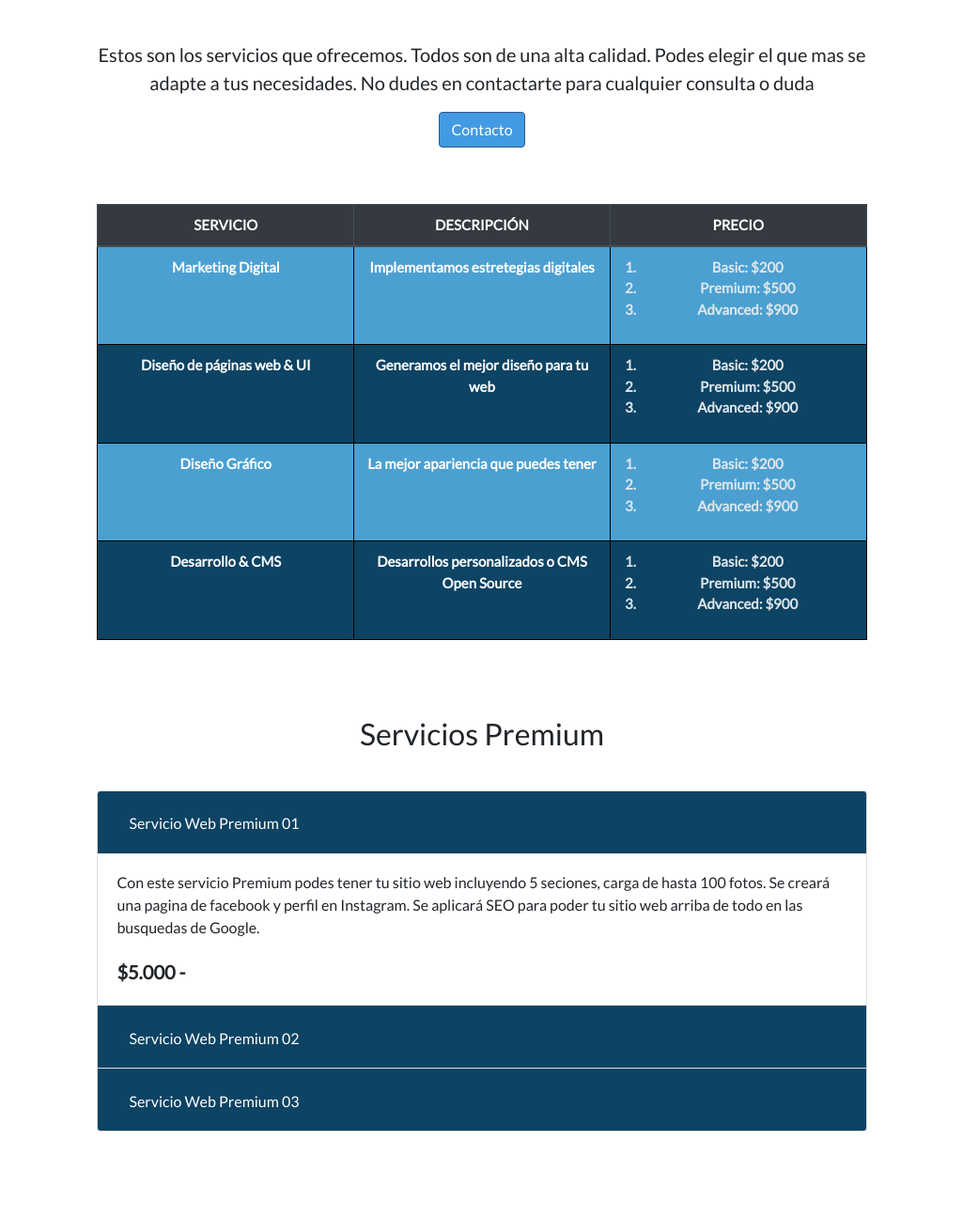
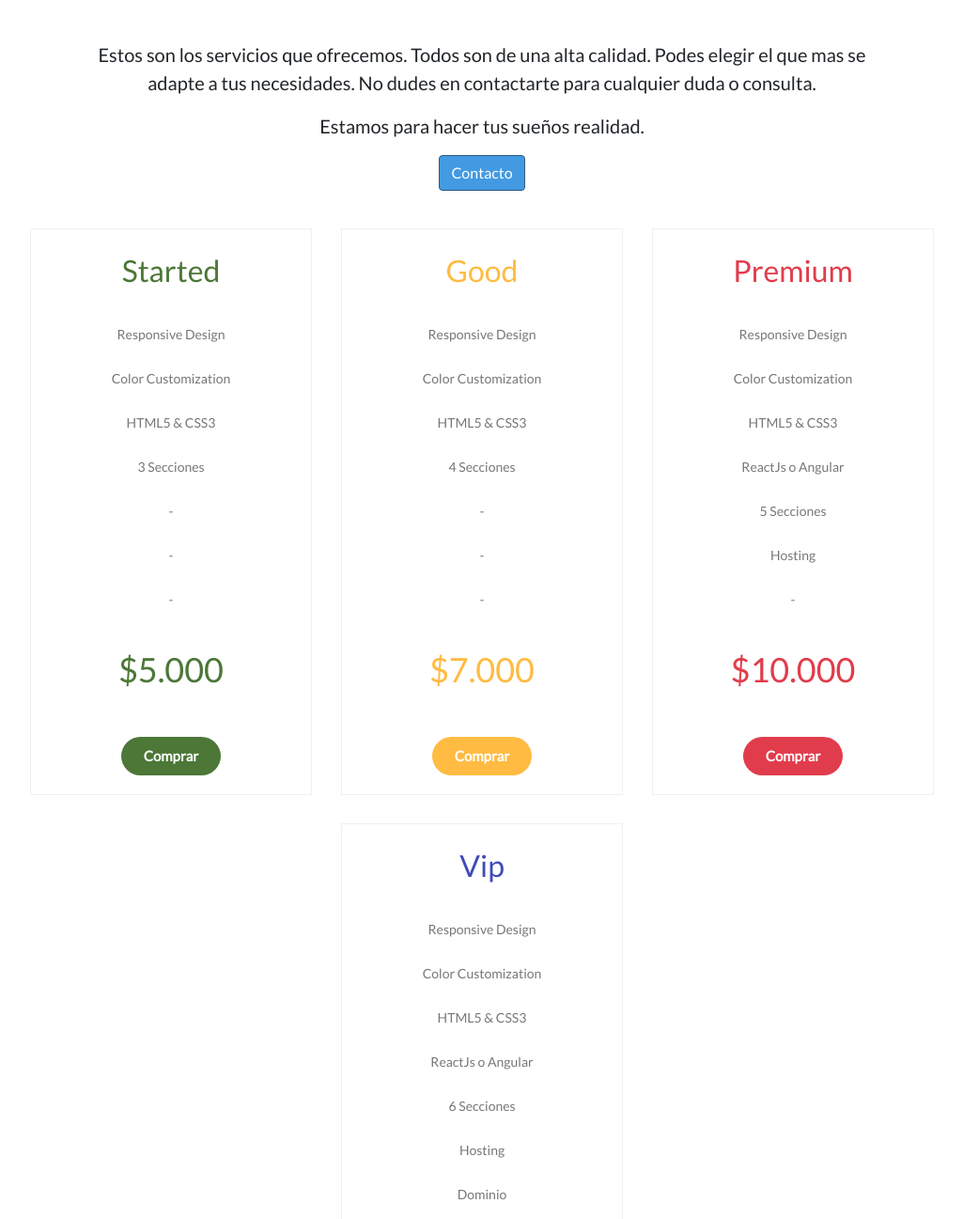
Before and after one commit to eduardomgonzalez/designTotal-coderHouse, a website: page servicios.html in a window 1280 px wide. Shown: the part 252-1549 px from the top of the page at 94% size, without its empty margins (127-1152 px from the left). Drawn offline with nearby package versions, Linux system fonts and the light colour scheme.

Commit message:
modifico y agrego informacion en paginas

```diff
--- a/scss/style.scss
+++ b/scss/style.scss
@@ -13,7 +13,7 @@ html {
 body {
   font-family: "Lato", sans-serif;
   min-height: 100vh;
-  position: relative;
+  width: 100%;
 }
 
 .titulo-h2 {
@@ -43,7 +43,8 @@ body {
 /*********************************** Header */
 
 .header {
-  width: 100%;
+  width: 100% !important;
+  overflow: hidden;
   height: $hight-header * 2;
   background: linear-gradient(
       to bottom,
@@ -223,7 +224,6 @@ body {
   padding: 40px;
   &__titulo {
     text-align: center;
-    padding: 0px 60px 40px 60px;
     button {
       color: $font-dark;
       border-color: $blue-dark;
@@ -236,7 +236,7 @@ body {
 
   &__icons {
     display: grid;
-    grid-template-columns: 1fr;
+    grid-template-columns: 0.8fr;
     justify-items: center;
     justify-content: center;
     column-gap: 10px;
@@ -362,6 +362,113 @@ tr:nth-child(even) {
   color: $font-light !important;
 }
 
+/* Tabla de precios */
+
+.precios {
+  width: 100%;
+
+  &__contenedor {
+    width: 100%;
+    display: flex;
+    justify-content: space-evenly;
+    align-items: center;
+    flex-wrap: wrap;
+
+    &-item {
+      width: 300px;
+      &-details {
+        text-align: center;
+        border: 1px solid #f0f0f0;
+        color: #777;
+        font-size: 14px;
+        padding-left: 0;
+        margin-bottom: 30px;
+        font-family: "Lato";
+
+        li {
+          list-style: none;
+          padding: 13px;
+        }
+
+        li:first-child,
+        li:last-child {
+          padding: 20px 13px;
+        }
+
+        li:nth-last-child(2) {
+          padding: 30px 13px;
+        }
+
+        big {
+          font-size: 32px;
+        }
+
+        h3 {
+          margin-bottom: 0;
+          /*  margin-top: 100px; */
+          font-size: 36px;
+        }
+
+        span {
+          font-size: 12px;
+          color: #999;
+          font-weight: normal;
+        }
+
+        button {
+          width: auto;
+          margin: auto;
+          font-size: 15px;
+          font-weight: bold;
+          border-radius: 50px;
+          color: #fff;
+          padding: 9px 24px;
+          background: #aaa;
+          opacity: 1;
+          transition: opacity 0.2s ease;
+          border: none;
+          outline: none;
+
+          &:hover {
+            opacity: 0.9;
+          }
+        }
+      }
+      /* items color */
+      .p-green big,
+      .p-green h3 {
+        color: #4c7737;
+      }
+      .p-green button {
+        background: #4c7737;
+      }
+      .p-yel big,
+      .p-yel h3 {
+        color: #ffbb42;
+      }
+      .p-yel button {
+        background: #ffbb42;
+      }
+      .p-red big,
+      .p-red h3 {
+        color: #e13c4c;
+      }
+      .p-red button {
+        background: #e13c4c;
+      }
+      .p-blue big,
+      .p-blue h3 {
+        color: #3f4bb8;
+      }
+      .p-blue button {
+        background: #3f4bb8;
+      }
+    }
+  }
+}
+
+/* /Tabla de precios */
+
 /* Servicios responsive */
 @media (min-width: 1024px) {
   .servicios {
@@ -469,6 +576,7 @@ tr:nth-child(even) {
 
 /*********************************** Promociones */
 .promociones {
+  width: 100%;
   padding: 2px;
   text-align: center;
   background-color: $blue-light;
@@ -576,7 +684,7 @@ textarea#message {
 /* Contacto responsive */
 @media (max-width: 1024px) {
   form {
-    width: 90%;
+    width: 60%;
 
     button {
       margin: 5px 0;
--- a/servicios.html
+++ b/servicios.html
@@ -136,74 +136,109 @@
           <p>
             Estos son los servicios que ofrecemos. Todos son de una alta
             calidad. Podes elegir el que mas se adapte a tus necesidades. No
-            dudes en contactarte para cualquier consulta o duda
+            dudes en contactarte para cualquier duda o consulta.
           </p>
+          <p>Estamos para hacer tus sueños realidad.</p>
         </div>
         <a href="/contacto.html">
           <button class="btn btn-info">Contacto</button>
         </a>
       </div>
 
-      <table class="table">
-        <thead class="thead-dark">
-          <tr>
-            <th scope="col">SERVICIO</th>
-            <th scope="col">DESCRIPCIÓN</th>
-            <th scope="col">PRECIO</th>
-          </tr>
-        </thead>
-        <tbody>
-          <tr>
-            <td>Marketing Digital</td>
-            <td>Implementamos estretegias digitales</td>
-            <td>
-              <ol>
-                <li>Basic: $200</li>
-                <li>Premium: $500</li>
-                <li>Advanced: $900</li>
-              </ol>
-            </td>
-          </tr>
-          <tr>
-            <td>Diseño de páginas web & UI</td>
-            <td>Generamos el mejor diseño para tu web</td>
-            <td>
-              <ol>
-                <li>Basic: $200</li>
-                <li>Premium: $500</li>
-                <li>Advanced: $900</li>
-              </ol>
-            </td>
-          </tr>
-          <tr>
-            <td>Diseño Gráfico</td>
-            <td>La mejor apariencia que puedes tener</td>
-            <td>
-              <ol>
-                <li>Basic: $200</li>
-                <li>Premium: $500</li>
-                <li>Advanced: $900</li>
-              </ol>
-            </td>
-          </tr>
-          <tr>
-            <td>Desarrollo & CMS</td>
-            <td>Desarrollos personalizados o CMS Open Source</td>
-            <td>
-              <ol>
-                <li>Basic: $200</li>
-                <li>Premium: $500</li>
-                <li>Advanced: $900</li>
-              </ol>
-            </td>
-          </tr>
-        </tbody>
-      </table>
+      <!-- TABLA PRECIOS -->
+        <section class="precios">
+          <div class="precios__contenedor">
+            <div class="precios__contenedor-item" >
+                <ul class="precios__contenedor-item-details p-green">
+                  <li>
+                    <big>Started</big>
+                  </li>
+                  <li>Responsive Design</li>
+                  <li>Color Customization</li>
+                  <li>HTML5 & CSS3</li>
+                  <li>3 Secciones</li>
+                  <li>-</li>
+                  <li>-</li>
+                  <li>-</li>
+                  <li>
+                    <h3>$5.000</h3>
+                  </li>
+                  <li>
+                    <button>Comprar</button>
+                  </li>
+                </ul>
+            </div>
+
+            <div class="precios__contenedor-item">
+                <ul class="precios__contenedor-item-details p-yel">
+                  <li>
+                    <big>Good</big>
+                  </li>
+                  <li>Responsive Design</li>
+                  <li>Color Customization</li>
+                  <li>HTML5 & CSS3</li>
+                  <li>4 Secciones</li>
+                  <li>-</li>
+                  <li>-</li>
+                  <li>-</li>
+                  <li>
+                    <h3>$7.000</h3>
+                  </li>
+                  <li>
+                    <button>Comprar</button>
+                  </li>
+                </ul>
+            </div>
+
+            <div class="precios__contenedor-item">
+                <ul class="precios__contenedor-item-details p-red">
+                  <li>
+                    <big>Premium</big>
+                  </li>
+                  <li>Responsive Design</li>
+                  <li>Color Customization</li>
+                  <li>HTML5 & CSS3</li>
+                  <li>ReactJs o Angular</li>
+                  <li>5 Secciones</li>
+                  <li>Hosting</li>
+                  <li>-</li>
+                  <li>
+                    <h3>$10.000</h3>
+                  </li>
+                  <li>
+                    <button>Comprar</button>
+                  </li>
+                </ul>
+            </div>
+
+            <div class="precios__contenedor-item">
+                <ul class="precios__contenedor-item-details p-blue">
+                  <li>
+                    <big>Vip</big>
+                  </li>
+                  <li>Responsive Design</li>
+                  <li>Color Customization</li>
+                  <li>HTML5 & CSS3</li>
+                  <li>ReactJs o Angular</li>
+                  <li>6 Secciones</li>
+                  <li>Hosting</li>
+                  <li>Dominio</li>
+                  <li>
+                    <h3>$15.000</h3>
+                  </li>
+                  <li>
+                    <button>Comprar</button>
+                  </li>
+                </ul>
+            </div>
+          </div><!-- /row -->
+        </section>
+      <!-- /TABLA PRECIOS -->
 
       <!-- Acordion -->
       <div class="acordeon">
         <div class="acordeon__titulo">
-          <h2>Servicios Premium</h2>
+          <h2>Servicios Exclusivos</h2>
         </div>
         <div class="accordion" id="accordionExample">
           <div class="card">
@@ -217,7 +252,7 @@
                   aria-expanded="true"
                   aria-controls="collapseOne"
                 >
-                  Servicio Web Premium 01
+                  Servicio Web Exclusivos 01
                 </button>
               </h2>
             </div>
@@ -234,7 +269,7 @@
                 facebook y perfil en Instagram. Se aplicará SEO para poder tu
                 sitio web arriba de todo en las busquedas de Google.
                 <div class="card-body__price">
-                  $5.000 -
+                  $20.000 -
                 </div>
               </div>
             </div>
@@ -250,7 +285,7 @@
                   aria-expanded="false"
                   aria-controls="collapseTwo"
                 >
-                  Servicio Web Premium 02
+                  Servicio Web Exclusivos 02
                 </button>
               </h2>
             </div>
@@ -267,7 +302,7 @@
                 Google. Se aplicará SEO para poder tu sitio web arriba de todo
                 en las busquedas de Google.
                 <div class="card-body__price">
-                    $10.000 -
+                    $25.000 -
                 </div>
               </div>
             </div>
@@ -283,7 +318,7 @@
                   aria-expanded="false"
                   aria-controls="collapseThree"
                 >
-                  Servicio Web Premium 03
+                  Servicio Web Exclusivos 03
                 </button>
               </h2>
             </div>
@@ -302,7 +337,7 @@
                 Se aplicará SEO para poder tu sitio web arriba de todo en las
                 busquedas de Google.
                 <div class="card-body__price">
-                  $20.000 -
+                  $30.000 -
                 </div>
               </div>
             </div>
```
Also changed, not shown: index.html (+8 -8 lines), css/style.css.
